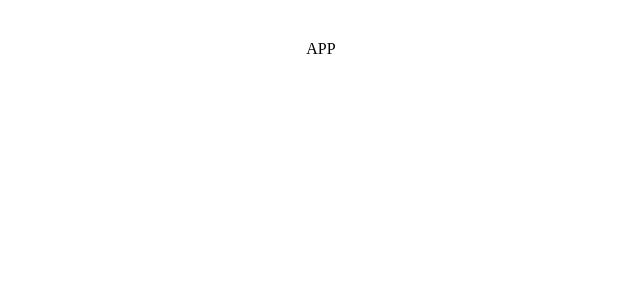
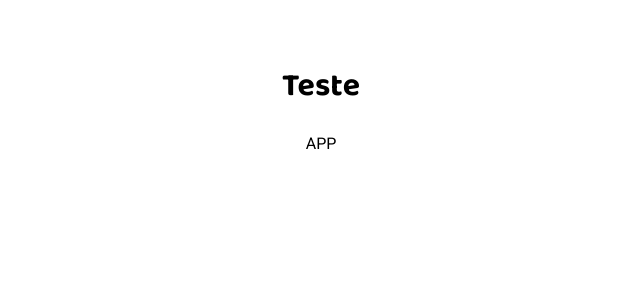
Before and after one commit to bruflor/ignite-challenge02-Coffe-Delivery, a React (Vite) app: page / in a window 1280 px wide. Shown: the top 300 px of the page, without its empty margins (319-959 px from the left). Built offline with nearby package versions, Linux system fonts and the light colour scheme.

Commit message:
cleaning

```diff
--- a/index.html
+++ b/index.html
@@ -1,9 +1,15 @@
 <!DOCTYPE html>
 <html lang="en">
   <head>
+    <link rel="preconnect" href="https://fonts.googleapis.com" />
+    <link rel="preconnect" href="https://fonts.gstatic.com" crossorigin />
     <meta charset="UTF-8" />
     <meta name="viewport" content="width=device-width, initial-scale=1.0" />
-    <title>Coffe</title>
+    <link
+      href="https://fonts.googleapis.com/css2?family=Baloo+2:wght@700;800&family=Roboto:wght@400;700&display=swap"
+      rel="stylesheet"
+    />
+    <title>Coffe Delivery</title>
   </head>
   <body>
     <div id="root"></div>
--- a/src/App.css
+++ b/src/App.css
@@ -5,37 +5,10 @@
   text-align: center;
 }
 
-.logo {
-  height: 6em;
-  padding: 1.5em;
-  will-change: filter;
-}
-.logo:hover {
-  filter: drop-shadow(0 0 2em #646cffaa);
-}
-.logo.react:hover {
-  filter: drop-shadow(0 0 2em #61dafbaa);
+body {
+  font-family: "Roboto", sans-serif;
 }
 
-@keyframes logo-spin {
-  from {
-    transform: rotate(0deg);
-  }
-  to {
-    transform: rotate(360deg);
-  }
+h1 {
+  font-family: "Baloo 2", cursive;
 }
-
-@media (prefers-reduced-motion: no-preference) {
-  a:nth-of-type(2) .logo {
-    animation: logo-spin infinite 20s linear;
-  }
-}
-
-.card {
-  padding: 2em;
-}
-
-.read-the-docs {
-  color: #888;
-}
--- a/src/App.tsx
+++ b/src/App.tsx
@@ -1,5 +1,9 @@
 import "./App.css";
 
 export function App() {
-  return <div className="App">APP</div>;
+  return (
+    <div className="App">
+      <h1>Teste</h1>APP
+    </div>
+  );
 }
--- a/src/index.css
+++ /dev/null
@@ -1,70 +0,0 @@
-:root {
-  font-family: Inter, Avenir, Helvetica, Arial, sans-serif;
-  font-size: 16px;
-  line-height: 24px;
-  font-weight: 400;
-
-  color-scheme: light dark;
-  color: rgba(255, 255, 255, 0.87);
-  background-color: #242424;
-
-  font-synthesis: none;
-  text-rendering: optimizeLegibility;
-  -webkit-font-smoothing: antialiased;
-  -moz-osx-font-smoothing: grayscale;
-  -webkit-text-size-adjust: 100%;
-}
-
-a {
-  font-weight: 500;
-  color: #646cff;
-  text-decoration: inherit;
-}
-a:hover {
-  color: #535bf2;
-}
-
-body {
-  margin: 0;
-  display: flex;
-  place-items: center;
-  min-width: 320px;
-  min-height: 100vh;
-}
-
-h1 {
-  font-size: 3.2em;
-  line-height: 1.1;
-}
-
-button {
-  border-radius: 8px;
-  border: 1px solid transparent;
-  padding: 0.6em 1.2em;
-  font-size: 1em;
-  font-weight: 500;
-  font-family: inherit;
-  background-color: #1a1a1a;
-  cursor: pointer;
-  transition: border-color 0.25s;
-}
-button:hover {
-  border-color: #646cff;
-}
-button:focus,
-button:focus-visible {
-  outline: 4px auto -webkit-focus-ring-color;
-}
-
-@media (prefers-color-scheme: light) {
-  :root {
-    color: #213547;
-    background-color: #ffffff;
-  }
-  a:hover {
-    color: #747bff;
-  }
-  button {
-    background-color: #f9f9f9;
-  }
-}
```
